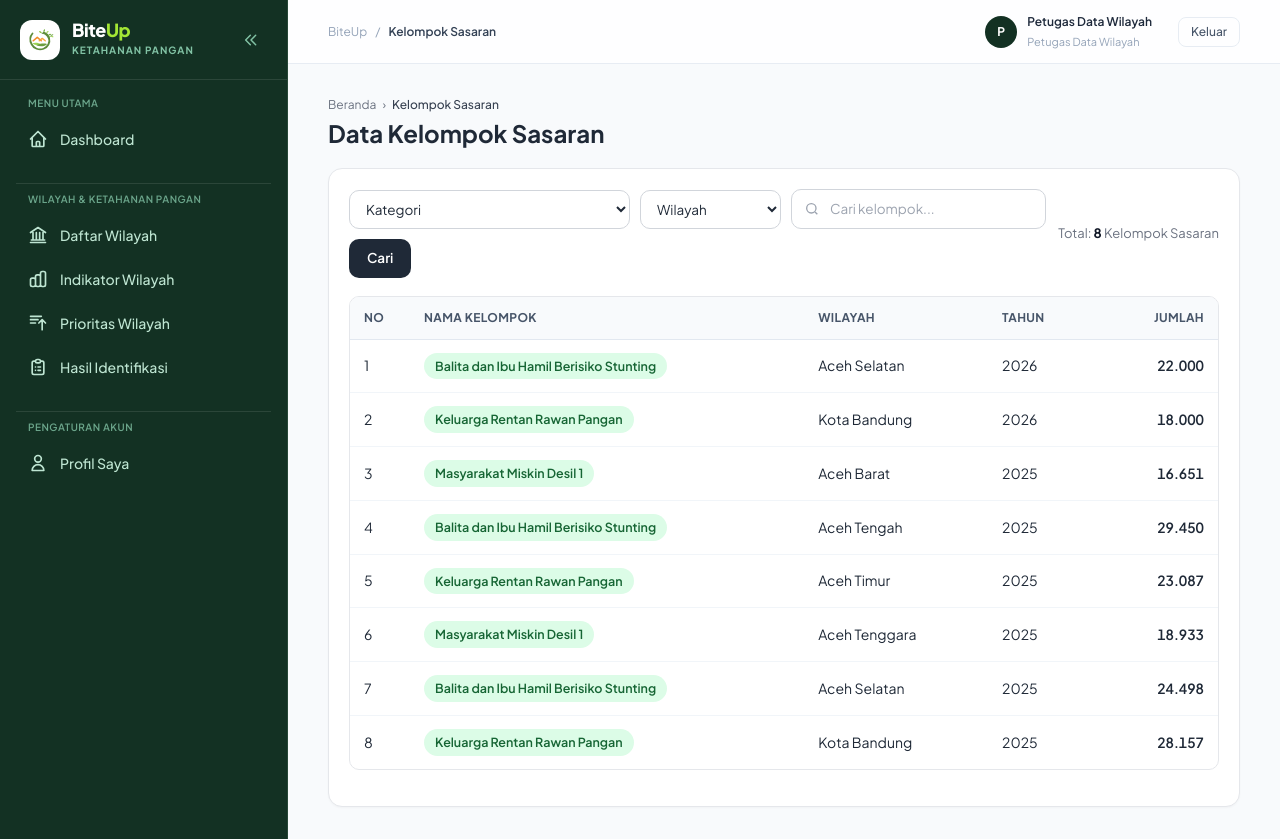
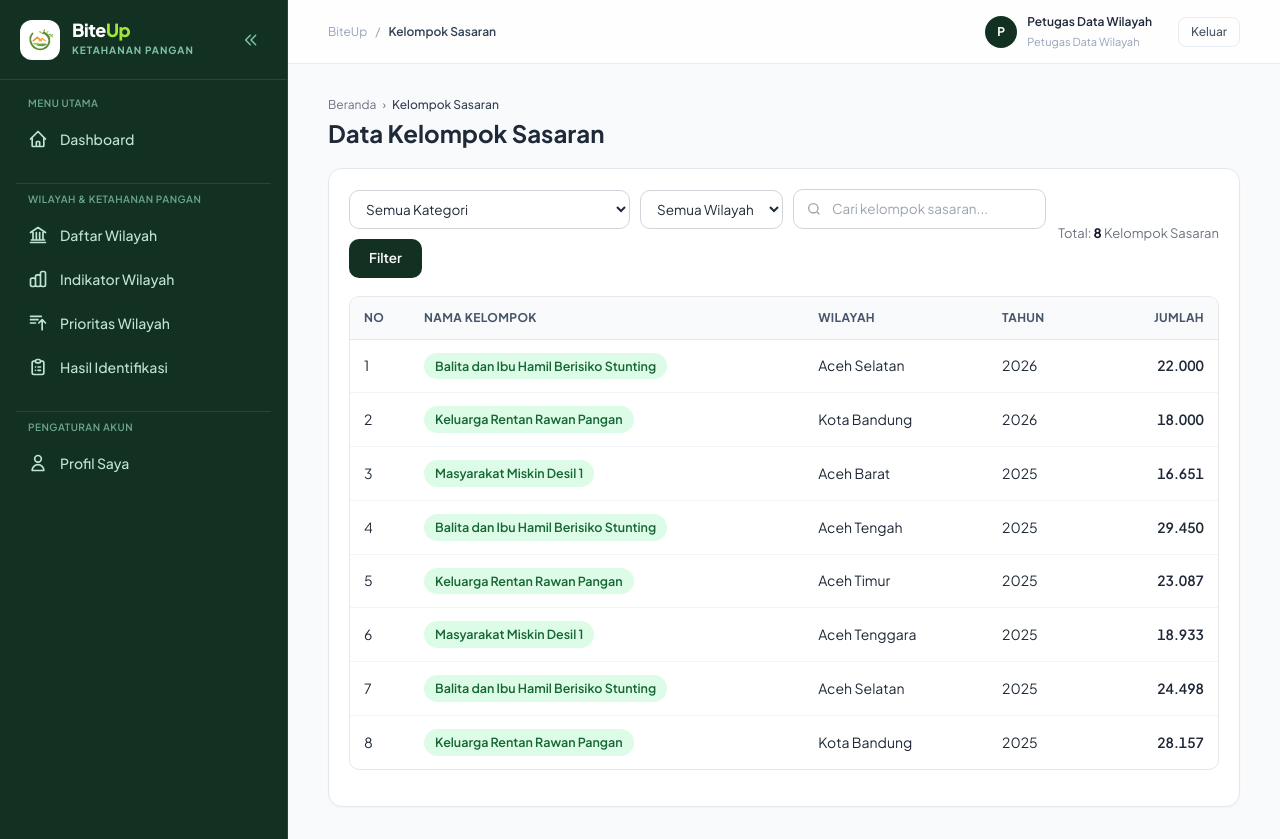
Before and after one commit to AdindaSN/BiteUp, a Laravel app: page /kelompok-sasaran in a window 1280 px wide. Run offline with Laravel 12, Linux system fonts and the light colour scheme; a user stored in the database is signed in; data comes from the database, SQL or seed files in the repository; parts of the project's set-up code (start-up, migrations or seed data) failed here and were passed over; some libraries are stand-ins or nearby versions.

Commit message:
feat(kelompok-sasaran): tambahkan filter kategori dan wilayah dengan tombol Filter

```diff
--- a/resources/views/kelompok-sasaran/index.blade.php
+++ b/resources/views/kelompok-sasaran/index.blade.php
@@ -100,17 +100,17 @@
             box-shadow: 0 0 0 3px rgba(49, 91, 70, 0.12);
         }
         .ks-btn-filter {
-            padding: 9px 18px;
+            padding: 9px 20px;
             border-radius: 10px;
             font-size: 13.5px;
             font-weight: 600;
             color: #ffffff;
-            background: #1f2937;
+            background: #133123;
             border: none;
             cursor: pointer;
             transition: background 0.15s ease;
         }
-        .ks-btn-filter:hover { background: #111827; }
+        .ks-btn-filter:hover { background: #1d4633; }
         .ks-btn-reset {
             padding: 9px 14px;
             border-radius: 10px;
@@ -245,8 +245,8 @@
     <div class="ks-card">
         <div class="ks-toolbar-row">
             <form method="GET" class="ks-search-form">
-                <select name="jenis" onchange="this.form.submit()" class="ks-select">
-                    <option value="">Kategori</option>
+                <select name="jenis" class="ks-select">
+                    <option value="">Semua Kategori</option>
                     @foreach($daftarJenis as $j)
                         <option value="{{ $j->id_jenis_kelompok }}" {{ request('jenis') == $j->id_jenis_kelompok ? 'selected' : '' }}>
                             {{ $j->nama_jenis }}
@@ -254,8 +254,8 @@
                     @endforeach
                 </select>
 
-                <select name="wilayah" onchange="this.form.submit()" class="ks-select">
-                    <option value="">Wilayah</option>
+                <select name="wilayah" class="ks-select">
+                    <option value="">Semua Wilayah</option>
                     @foreach($daftarWilayah as $w)
                         @php
                             $labelWilayah = ($w->kabupaten_kota && $w->kabupaten_kota !== '-')
@@ -269,10 +269,10 @@
                 </select>
 
                 <div class="ks-search">
-                    <input type="text" name="q" value="{{ request('q') }}" placeholder="Cari kelompok...">
+                    <input type="text" name="q" value="{{ request('q') }}" placeholder="Cari kelompok sasaran...">
                 </div>
 
-                <button type="submit" class="ks-btn-filter">Cari</button>
+                <button type="submit" class="ks-btn-filter">Filter</button>
 
                 @if (request()->anyFilled(['q', 'jenis', 'wilayah']))
                     <a href="{{ route('kelompok-sasaran.index') }}" class="ks-btn-reset">Reset</a>
```
